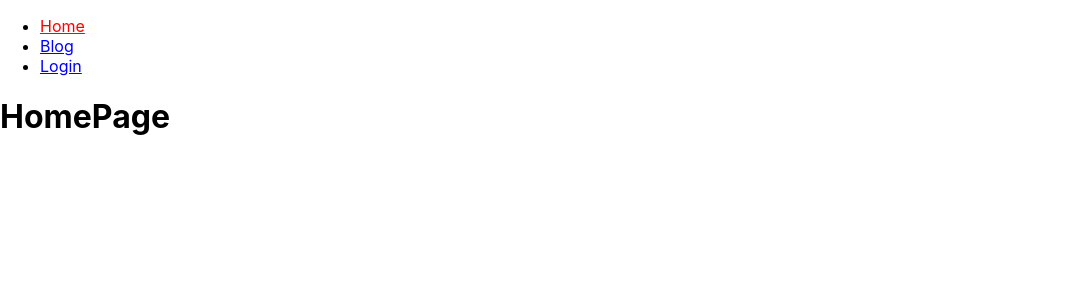
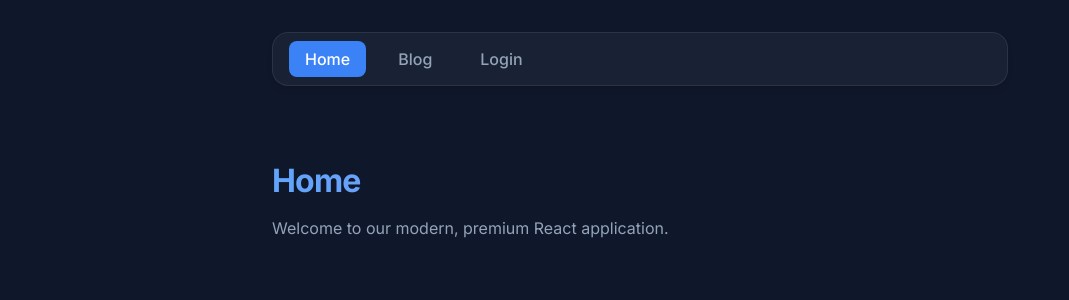
Before and after one commit to leoreyes07/react-router-dom, a React (Create React App) app: page /#/ in a window 1280 px wide. Shown: the top 300 px of the page, without its empty margins (0-1069 px from the left). Built offline with nearby package versions, Linux system fonts and the light colour scheme.

Commit message:
Add a UI

```diff
--- a/src/BlogPage.js
+++ b/src/BlogPage.js
@@ -4,17 +4,17 @@ import { blogdata } from "./blogdata";
 
 function BlogPage() {
   return (
-    <>
-      <h1>BlogPage</h1>
+    <div className="page-container">
+      <h1>Blog</h1>
 
       <Outlet />
 
-      <ul>
+      <ul className="blog-list">
         {blogdata.map(post => (
           <BlogLink key={post.slug} post={post}/>
         ))}
       </ul>
-    </>
+    </div>
   );
 }
 
--- a/src/BlogPost.js
+++ b/src/BlogPost.js
@@ -18,15 +18,19 @@ function BlogPost() {
     const canEdit = !auth.user || canEditBlogPost(auth.user, blogpost);
 
     return (
-        <>
+        <div className="page-container">
             <h2>{blogpost.title}</h2>
-            <button onClick={returnToBlocg}>Back</button>
-            {canEdit && (
-                <button onClick={() => navigate(`/blog/${slug}/edit`)}>Edit</button>
-            )}
+
+            <div className="actions">
+                <button type="button" onClick={returnToBlocg}>Back</button>
+                {canEdit && (
+                    <button onClick={() => navigate(`/blog/${slug}/edit`)}>Edit</button>
+                )}
+            </div>
+
             <p>{blogpost.content}</p>
-            <p>{blogpost.author}</p>
-        </>
+            <p style={{ color: 'var(--primary)' }}>By {blogpost.author}</p>
+        </div>
     );
 }
 
--- a/src/BlogPostEdit.js
+++ b/src/BlogPostEdit.js
@@ -26,7 +26,7 @@ function BlogPostEdit() {
     };
 
     return (
-        <>
+        <div className="page-container">
             <h2>Edit post</h2>
             <form onSubmit={handleSubmit}>
                 <label>
@@ -46,12 +46,14 @@ function BlogPostEdit() {
                         rows={6}
                     />
                 </label>
-                <button type="submit">Save</button>
-                <button type="button" onClick={handleCancel}>
-                    Cancel
-                </button>
+                <div className="actions">
+                    <button type="button" className="secondary" onClick={handleCancel}>
+                        Cancel
+                    </button>
+                    <button type="submit">Save</button>
+                </div>
             </form>
-        </>
+        </div>
     );
 }
 
--- a/src/HomePage.js
+++ b/src/HomePage.js
@@ -2,7 +2,10 @@ import React from "react";
 
 function HomePage() {
   return (
-    <h1>HomePage</h1>
+    <div className="page-container">
+      <h2>Home</h2>
+      <p>Welcome to our modern, premium React application.</p>
+    </div>
   );
 }
 
--- a/src/LoginPage.js
+++ b/src/LoginPage.js
@@ -18,21 +18,22 @@ function LoginPage() {
   }
 
   return (
-    <>
-    <h1>Login</h1>
+    <div className="page-container">
+      <h2>Login</h2>
 
       <form onSubmit={login}>
-      <label>Username:
-
+        <label>
+          Username:
           <input
             value={username}
             onChange={e => setUsername(e.target.value)}
+            placeholder="Enter username (try 'admin' or 'leo')"
           />
         </label>
 
         <button type="submit">Login</button>
       </form>
-    </>
+    </div>
   );
 }
 
--- a/src/LogoutPage.js
+++ b/src/LogoutPage.js
@@ -10,15 +10,14 @@ function LogoutPage() {
   };
 
   return (
-    <>
-      <h1>Logout</h1>
+    <div className="page-container">
+      <h2>Logout</h2>
 
       <form onSubmit={logout}>
-        <label>Are you sure you want to log out: </label>
-
-        <button type="submit">Logout</button>
+        <label>Are you sure you want to log out?</label>
+        <button type="submit" className="secondary" style={{ borderColor: 'var(--primary)', color: 'var(--primary)' }}>Yes, Logout</button>
       </form>
-    </>
+    </div>
   );
 }
 
--- a/src/Menu.js
+++ b/src/Menu.js
@@ -20,12 +20,7 @@ function Menu() {
 
                     return (
                         <li key={route.to}>
-                            <NavLink
-                                style={({ isActive }) => ({
-                                    color: isActive ? 'red' : 'blue',
-                                })}
-                                to={route.to}
-                            >
+                            <NavLink to={route.to}>
                                 {route.text}
                             </NavLink>
                         </li>
--- a/src/ProfilePage.js
+++ b/src/ProfilePage.js
@@ -7,10 +7,11 @@ function ProfilePage() {
 
 
   return (
-    <>
-      <h1>Profile</h1>
-      <p>Welcome, {auth.user.username}</p>
-    </>
+    <div className="page-container">
+      <h2>Profile</h2>
+      <p>Welcome, <strong>{auth.user.username}</strong>!</p>
+      {auth.user.isAdmin && <p style={{ color: 'var(--primary)' }}>You are an Administrator.</p>}
+    </div>
   );
 }
 
--- a/src/blogdata.js
+++ b/src/blogdata.js
@@ -1,20 +1,23 @@
 const blogdata = [];
+
 blogdata.push({
   title: 'What is React?',
   slug: 'what-is-react',
-  content: 'React is great',
+  content: 'React is a declarative, efficient, and flexible JavaScript library for building user interfaces. It lets you compose complex UIs from small and isolated pieces of code called "components". React has a few different kinds of components, but we’ll start with React.Component subclasses. \n\nOne of the best things about React is how it handles updates. When your data changes, React will efficiently update and render just the right components. This makes your code more predictable and easier to debug.',
   author: 'John Doe',
 });
+
 blogdata.push({
   title: 'What is Vue?',
   slug: 'what-is-vue',
-  content: 'Vue is great too',
+  content: 'Vue (pronounced /vjuː/, like view) is a JavaScript framework for building user interfaces. It builds on top of standard HTML, CSS, and JavaScript and provides a declarative and component-based programming model that helps you efficiently develop user interfaces, be they simple or complex.\n\nVue is designed to be incrementally adoptable. The core library is focused on the declarative rendering and component composition, and can be embedded into existing pages. On the other hand, a framework like Nuxt builds around Vue to offer a complete enterprise-ready architecture.',
   author: 'Joanne Doe',
 });
+
 blogdata.push({
   title: 'What is Angular?',
   slug: 'what-is-angular',
-  content: 'Angular is awesome',
+  content: 'Angular is a platform and framework for building single-page client applications using HTML and TypeScript. Angular is written in TypeScript. It implements core and optional functionality as a set of TypeScript libraries that you import into your applications.\n\nThe architecture of an Angular application relies on certain fundamental concepts. The basic building blocks of the Angular framework are Angular components that are organized into NgModules. NgModules collect related code into functional sets; an Angular application is defined by a set of NgModules.',
   author: 'Pearl J',
 });
 
--- a/src/index.css
+++ b/src/index.css
@@ -1,13 +1,228 @@
+@import url('https://fonts.googleapis.com/css2?family=Inter:wght@400;500;600;700&display=swap');
+
+:root {
+  --bg-color: #0f172a;
+  --surface: #1e293b;
+  --surface-hover: #334155;
+  --primary: #3b82f6;
+  --primary-hover: #2563eb;
+  --text-main: #f8fafc;
+  --text-muted: #94a3b8;
+  --border: rgba(255, 255, 255, 0.1);
+  --glass-bg: rgba(30, 41, 59, 0.7);
+  --glass-border: rgba(255, 255, 255, 0.08);
+}
+
+* {
+  box-sizing: border-box;
+}
+
 body {
   margin: 0;
-  font-family: -apple-system, BlinkMacSystemFont, 'Segoe UI', 'Roboto', 'Oxygen',
+  font-family: 'Inter', -apple-system, BlinkMacSystemFont, 'Segoe UI', 'Roboto', 'Oxygen',
     'Ubuntu', 'Cantarell', 'Fira Sans', 'Droid Sans', 'Helvetica Neue',
     sans-serif;
   -webkit-font-smoothing: antialiased;
   -moz-osx-font-smoothing: grayscale;
+  background-color: var(--bg-color);
+  color: var(--text-main);
+  min-height: 100vh;
 }
 
 code {
-  font-family: source-code-pro, Menlo, Monaco, Consolas, 'Courier New',
-    monospace;
+  font-family: source-code-pro, Menlo, Monaco, Consolas, 'Courier New', monospace;
+  background-color: var(--surface);
+  padding: 0.2rem 0.4rem;
+  border-radius: 4px;
 }
+
+/* Layout container */
+#root {
+  display: flex;
+  flex-direction: column;
+  align-items: center;
+  padding: 2rem;
+  max-width: 800px;
+  margin: 0 auto;
+}
+
+/* Typography */
+h1, h2, h3 {
+  font-weight: 700;
+  color: #fff;
+  letter-spacing: -0.025em;
+  margin-bottom: 1rem;
+}
+
+h2 {
+  font-size: 2rem;
+  background: linear-gradient(to right, #60a5fa, #a78bfa);
+  -webkit-background-clip: text;
+  -webkit-text-fill-color: transparent;
+}
+
+p {
+  line-height: 1.6;
+  color: var(--text-muted);
+  white-space: pre-wrap;
+}
+
+/* Navigation */
+nav {
+  width: 100%;
+  margin-bottom: 3rem;
+}
+
+nav ul {
+  display: flex;
+  gap: 1rem;
+  list-style: none;
+  padding: 1rem;
+  margin: 0;
+  background: var(--glass-bg);
+  backdrop-filter: blur(12px);
+  -webkit-backdrop-filter: blur(12px);
+  border-radius: 16px;
+  border: 1px solid var(--glass-border);
+  box-shadow: 0 4px 6px -1px rgba(0, 0, 0, 0.1), 0 2px 4px -1px rgba(0, 0, 0, 0.06);
+}
+
+nav a {
+  text-decoration: none;
+  color: var(--text-muted);
+  font-weight: 500;
+  padding: 0.5rem 1rem;
+  border-radius: 8px;
+  transition: all 0.2s ease;
+}
+
+nav a:hover {
+  background-color: var(--surface-hover);
+  color: var(--text-main);
+}
+
+nav a.active {
+  background-color: var(--primary);
+  color: white;
+}
+
+/* Forms & Inputs */
+form {
+  display: flex;
+  flex-direction: column;
+  gap: 1.5rem;
+  background: var(--surface);
+  padding: 2rem;
+  border-radius: 16px;
+  border: 1px solid var(--border);
+  width: 100%;
+  max-width: 500px;
+  margin: 0 auto;
+}
+
+label {
+  display: flex;
+  flex-direction: column;
+  gap: 0.5rem;
+  font-size: 0.875rem;
+  font-weight: 500;
+  color: var(--text-muted);
+  width: 100%;
+}
+
+input, textarea {
+  background: var(--bg-color);
+  border: 1px solid var(--border);
+  color: var(--text-main);
+  padding: 0.75rem 1rem;
+  border-radius: 8px;
+  font-family: inherit;
+  font-size: 1rem;
+  transition: border-color 0.2s ease, outline 0.2s ease;
+  width: 100%;
+}
+
+input:focus, textarea:focus {
+  outline: 2px solid var(--primary);
+  border-color: transparent;
+}
+
+/* Buttons */
+button {
+  background-color: var(--primary);
+  color: white;
+  border: none;
+  padding: 0.75rem 1.5rem;
+  font-weight: 600;
+  font-size: 0.9rem;
+  border-radius: 8px;
+  cursor: pointer;
+  transition: transform 0.1s ease, background-color 0.2s ease;
+  font-family: inherit;
+  display: inline-block;
+}
+
+button:hover {
+  background-color: var(--primary-hover);
+  transform: translateY(-1px);
+}
+
+button:active {
+  transform: translateY(1px);
+}
+
+/* Secondary Button (for Back/Cancel) */
+button[type="button"], button.secondary {
+  background-color: transparent;
+  border: 1px solid var(--border);
+  color: var(--text-main);
+}
+
+button[type="button"]:hover, button.secondary:hover {
+  background-color: var(--surface-hover);
+}
+
+/* Blog List and Items */
+.blog-list {
+  padding: 0;
+  list-style: none;
+  display: flex;
+  flex-direction: column;
+  gap: 1rem;
+}
+
+.blog-list a {
+  display: block;
+  padding: 1.2rem;
+  background: var(--surface);
+  border-radius: 12px;
+  border: 1px solid var(--border);
+  text-decoration: none;
+  color: var(--text-main);
+  font-weight: 500;
+  transition: transform 0.2s ease, border-color 0.2s ease, box-shadow 0.2s ease;
+}
+
+.blog-list a:hover {
+  transform: translateY(-2px);
+  border-color: var(--primary);
+  box-shadow: 0 4px 12px rgba(59, 130, 246, 0.15);
+}
+
+/* Page container (used for BlogPage, ProfilePage, etc) */
+.page-container {
+  width: 100%;
+  animation: fadeIn 0.4s ease-out;
+}
+
+@keyframes fadeIn {
+  from { opacity: 0; transform: translateY(10px); }
+  to { opacity: 1; transform: translateY(0); }
+}
+
+/* Actions Wrapper */
+.actions {
+  display: flex;
+  gap: 1rem;
+  margin-bottom: 2rem;
+}
```
Lines whose indentation alone changed are shown as unchanged.
